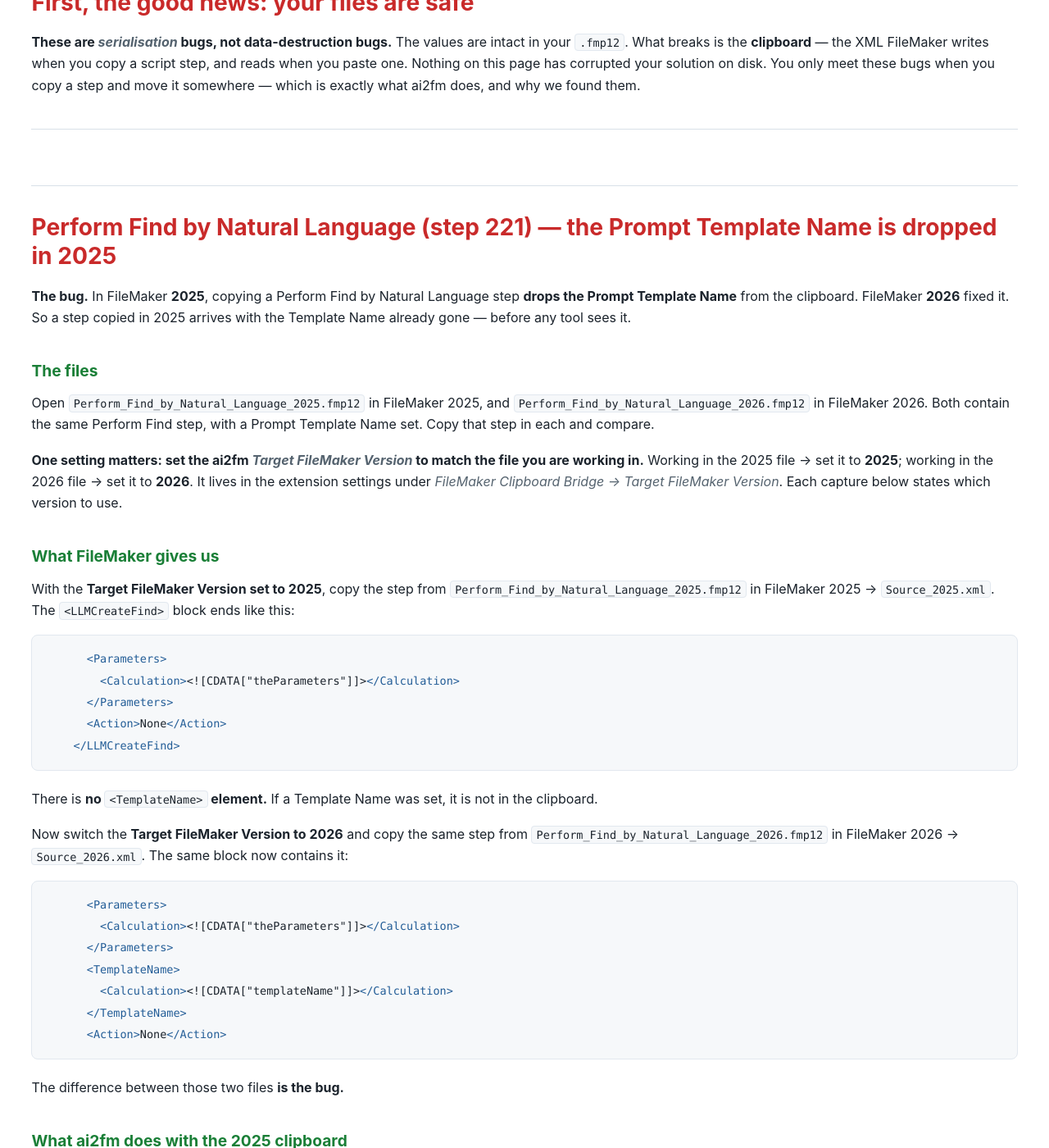
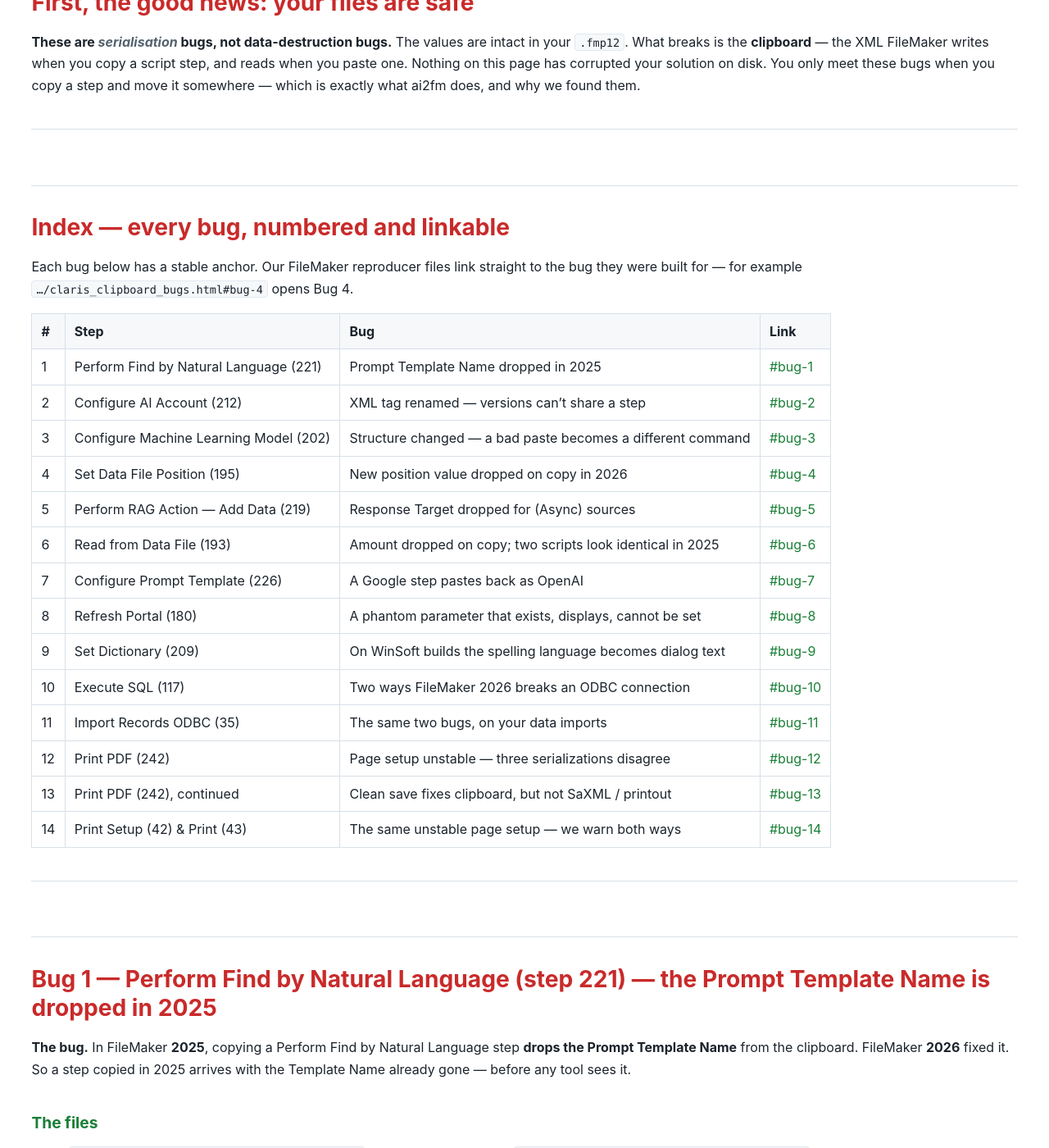
Before and after one commit to AxelarEU/ai2fm-community, a Jekyll site: the page built from claris_bugs/claris_clipboard_bugs.md, in a window 1280 px wide and 1400 px high, scrolled down 635 px. Shown: the whole window at 82% size. Built offline with Jekyll 4.4.1, drawn with Linux system fonts in a browser that asks for light colours; some of the changed text lies outside the part shown.

Commit message:
Number all 14 bug sections (Bug 1..14) + stable #bug-N anchors + an index table, so FileMaker reproducer files can deep-link to each bug

```diff
--- a/claris_bugs/claris_clipboard_bugs.md
+++ b/claris_bugs/claris_clipboard_bugs.md
@@ -26,7 +26,31 @@
 
 ---
 
-## Perform Find by Natural Language (step 221) — the Prompt Template Name is dropped in 2025
+## Index — every bug, numbered and linkable
+
+Each bug below has a stable anchor. Our FileMaker reproducer files link straight to the bug they were built for — for example `…/claris_clipboard_bugs.html#bug-4` opens Bug 4.
+
+| # | Step | Bug | Link |
+|---|---|---|---|
+| 1 | Perform Find by Natural Language (221) | Prompt Template Name dropped in 2025 | [#bug-1](#bug-1) |
+| 2 | Configure AI Account (212) | XML tag renamed — versions can't share a step | [#bug-2](#bug-2) |
+| 3 | Configure Machine Learning Model (202) | Structure changed — a bad paste becomes a different command | [#bug-3](#bug-3) |
+| 4 | Set Data File Position (195) | New position value dropped on copy in 2026 | [#bug-4](#bug-4) |
+| 5 | Perform RAG Action — Add Data (219) | Response Target dropped for (Async) sources | [#bug-5](#bug-5) |
+| 6 | Read from Data File (193) | Amount dropped on copy; two scripts look identical in 2025 | [#bug-6](#bug-6) |
+| 7 | Configure Prompt Template (226) | A Google step pastes back as OpenAI | [#bug-7](#bug-7) |
+| 8 | Refresh Portal (180) | A phantom parameter that exists, displays, cannot be set | [#bug-8](#bug-8) |
+| 9 | Set Dictionary (209) | On WinSoft builds the spelling language becomes dialog text | [#bug-9](#bug-9) |
+| 10 | Execute SQL (117) | Two ways FileMaker 2026 breaks an ODBC connection | [#bug-10](#bug-10) |
+| 11 | Import Records ODBC (35) | The same two bugs, on your data imports | [#bug-11](#bug-11) |
+| 12 | Print PDF (242) | Page setup unstable — three serializations disagree | [#bug-12](#bug-12) |
+| 13 | Print PDF (242), continued | Clean save fixes clipboard, but not SaXML / printout | [#bug-13](#bug-13) |
+| 14 | Print Setup (42) & Print (43) | The same unstable page setup — we warn both ways | [#bug-14](#bug-14) |
+
+---
+
+<a id="bug-1"></a>
+## Bug 1 — Perform Find by Natural Language (step 221) — the Prompt Template Name is dropped in 2025
 
 **The bug.** In FileMaker **2025**, copying a Perform Find by Natural Language step **drops the Prompt Template Name** from the clipboard. FileMaker **2026** fixed it. So a step copied in 2025 arrives with the Template Name already gone — before any tool sees it.
 
@@ -114,7 +138,8 @@
 
 ---
 
-## Configure AI Account (step 212) — the XML tag was renamed, so the two versions can't share a step
+<a id="bug-2"></a>
+## Bug 2 — Configure AI Account (step 212) — the XML tag was renamed, so the two versions can't share a step
 
 **The bug.** FileMaker 2025 misspelled its own element names. FileMaker 2026 corrected the spelling — and gave neither version a fallback for the other. The result is a wall in *both* directions: a Configure AI Account step copied in one version, pasted into the other, comes in with **Account Name, Endpoint and API key silently blanked.** The paste appears to succeed; your credentials are just gone.
 
@@ -189,7 +214,8 @@
 
 ---
 
-## Configure Machine Learning Model (step 202) — the structure changed, and a bad paste becomes a different command
+<a id="bug-3"></a>
+## Bug 3 — Configure Machine Learning Model (step 202) — the structure changed, and a bad paste becomes a different command
 
 **The bug.** FileMaker 2025 and FileMaker 2026 write this step with different XML *structures*, and neither version's importer accepts the other's. Copy the step across versions and it does not error — it pastes a step that is quietly **wrong in two ways**: the **From** source field is dropped, and the **Operation** resets to `Unload`. A `Vision` model step becomes an `Unload` step. This is the most dangerous failure on this page, because the result looks like a perfectly valid command — just not the one you had.
 
@@ -255,7 +281,8 @@
 
 ---
 
-## Set Data File Position (step 195) — the New position value is dropped on copy in 2026
+<a id="bug-4"></a>
+## Bug 4 — Set Data File Position (step 195) — the New position value is dropped on copy in 2026
 
 **The bug.** FileMaker **2026** drops the **New position** value (the byte offset to seek to) from the clipboard when you copy a Set Data File Position step. The value is fine in your file and fine in the Script Workspace — it is lost only in the clipboard, at the moment of copy. FileMaker **2025** copies the same step correctly. Because the loss is in the clipboard, it travels with it: paste the 2026-copied step back into FileMaker — 2026 **or** 2025 — and the New position is gone in both.
 
@@ -343,7 +370,8 @@
 
 ---
 
-## Perform RAG Action — Add Data (step 219) — the Response Target is dropped, but only for the (Async) sources
+<a id="bug-5"></a>
+## Bug 5 — Perform RAG Action — Add Data (step 219) — the Response Target is dropped, but only for the (Async) sources
 
 **The bug.** In FileMaker **2026**, a Perform RAG Action step with **Action: Add Data** can store a **Response Target** — the field or variable that receives the document ID the RAG server returns. Copying that step keeps the Response Target when the source is **From Container** or **From File**, but **drops it when the source is the *(Async)* variant** (From Container (Async) / From File (Async)). Same step, same option — the loss depends entirely on which data source you picked. This is a 2026-only step, so there is no earlier version to compare against; the bug is FileMaker 2026 losing part of its own new feature on copy.
 
@@ -417,7 +445,8 @@
 
 ---
 
-## Read from Data File (step 193) — the Amount is dropped on copy, and in 2025 two very different scripts look identical
+<a id="bug-6"></a>
+## Bug 6 — Read from Data File (step 193) — the Amount is dropped on copy, and in 2025 two very different scripts look identical
 
 **The bug.** In FileMaker **2026**, copying a Read from Data File step **drops the Amount (bytes)** value — the number of bytes to read — from the clipboard. The step in your file still holds it. Only the copy loses it. What makes this one worth reading twice is what happens next in FileMaker 2025: depending on how the step got there, the Amount is either **hidden but alive** or **gone for good** — and the two are indistinguishable on screen.
 
@@ -501,7 +530,8 @@
 
 ---
 
-## Configure Prompt Template (step 226) — a Google step pastes back as OpenAI
+<a id="bug-7"></a>
+## Bug 7 — Configure Prompt Template (step 226) — a Google step pastes back as OpenAI
 
 **The bug.** In FileMaker **2026**, a Configure Prompt Template step set to **Model Provider: Google** does not survive a copy and paste. The pasted step comes back as **OpenAI**. Every other provider — ChatGPT, Anthropic, Cohere, Custom — is preserved correctly. Only Google is affected, and the step then runs against a different AI provider than the one the developer chose.
 
@@ -550,7 +580,8 @@
 
 ---
 
-## Refresh Portal (step 180) — a parameter that exists, displays, and cannot be set
+<a id="bug-8"></a>
+## Bug 8 — Refresh Portal (step 180) — a parameter that exists, displays, and cannot be set
 
 **The bug.** Refresh Portal carries a **Repetition** parameter that no developer can reach. FileMaker's Script Workspace displays it — `Refresh Portal [Object Name: "thePortal"; Repetition: 1]` — and the copied clipboard serializes it. But the step's options panel offers no field for it, so it cannot be entered, edited, or removed. It appears on its own when an Object Name is set, its value is always `1`, and it is absent from both the documentation and the step's own SaXML.
 
@@ -601,7 +632,8 @@
 
 ---
 
-## Set Dictionary (step 209) — on WinSoft localized builds the spelling language becomes dialog text
+<a id="bug-9"></a>
+## Bug 9 — Set Dictionary (step 209) — on WinSoft localized builds the spelling language becomes dialog text
 
 **The bug.** This one is not Claris's. On the **WinSoft Middle East** localized build of FileMaker, a Set Dictionary step loses its spelling language the moment you copy, print, or export it. Copy and paste the step and every localized dictionary comes back as **UK English**. Print it or Save as XML and the language is replaced by **unrelated interface text** — `Expire password`, `Account Name:`, `Pages:`. The step in the file is fine; all three serializations read the same corrupted table.
 
@@ -656,7 +688,8 @@
 
 ---
 
-## Execute SQL (step 117) — two ways FileMaker 2026 breaks an ODBC connection
+<a id="bug-10"></a>
+## Bug 10 — Execute SQL (step 117) — two ways FileMaker 2026 breaks an ODBC connection
 
 **The bug.** An Execute SQL step that connects to an ODBC data source has two settings FileMaker 2026 mishandles: the **Save credentials** checkbox and the **user name**. Both are corrupted the moment you save the step in 2026, and the damage travels with the step wherever you paste it. ai2fm cannot undo what FileMaker already wrote — but it can tell you, on the exact step, what happened and what to fix.
 
@@ -708,7 +741,8 @@
 
 ---
 
-## Import Records ODBC (step 35) — the same two bugs, on your data imports
+<a id="bug-11"></a>
+## Bug 11 — Import Records ODBC (step 35) — the same two bugs, on your data imports
 
 **The bug.** Import Records can pull its rows from an ODBC data source, using the exact same connection settings as Execute SQL — and it inherits the exact same two FileMaker 2026 problems. The **Save credentials** flag is set on with nothing to save, and the **user name** is wrapped in stray quotes. If you migrate scripts across versions, every ODBC import is affected the same way an Execute SQL step is.
 
@@ -754,7 +788,8 @@
 
 ---
 
-## Print PDF (step 242) — the page setup is unstable: three serializations of the same two steps disagree
+<a id="bug-12"></a>
+## Bug 12 — Print PDF (step 242) — the page setup is unstable: three serializations of the same two steps disagree
 
 **The bug.** Print PDF is new in FileMaker 2026, and it captures a page setup — orientation and paper size. Author two Print PDF steps as **Landscape / Letter**, save, and copy them, and FileMaker produces three serializations of those two saved, unedited steps that **disagree with each other and with what you authored**. The two steps are identical apart from the With-dialog flag, yet they do not come out the same.
 
@@ -812,7 +847,8 @@
 
 ---
 
-## Print PDF (step 242), continued — a clean save fixes the clipboard, but not the SaXML or the printout
+<a id="bug-13"></a>
+## Bug 13 — Print PDF (step 242), continued — a clean save fixes the clipboard, but not the SaXML or the printout
 
 **The bug.** The first report showed all three serializations disagreeing. This one shows what is left after you re-save the steps cleanly: the clipboard corrects itself, but FileMaker's canonical SaXML export and its printed output **still get one of the two identical steps wrong** — Portrait / A4 instead of the saved Landscape / Letter, on step 0 but not step 1.
 
@@ -858,7 +894,8 @@
 
 ---
 
-## Print Setup (step 42) and Print (step 43) — the same unstable page setup, and how we protect you on every one
+<a id="bug-14"></a>
+## Bug 14 — Print Setup (step 42) and Print (step 43) — the same unstable page setup, and how we protect you on every one
 
 **The situation.** Print PDF is not alone. **Print Setup** and **Print** capture the very same page setup — printer, orientation, paper size, scaling — through the very same Windows driver block, and they inherit the very same instability documented above for Print PDF: FileMaker can serialize the setup to the clipboard, the SaXML, and the printout in ways that disagree with each other and with what you authored. We decode all three steps from the one source that is least-unreliable — the clipboard's `<PlatformData W_PM>` DEVMODE blob — and we recover as much of the real setup as the blob honestly holds: the printer name, orientation, paper size, and scale.
 
```
Also changed, not shown: other parts of claris_bugs/claris_clipboard_bugs.md (+1 -1 lines).
